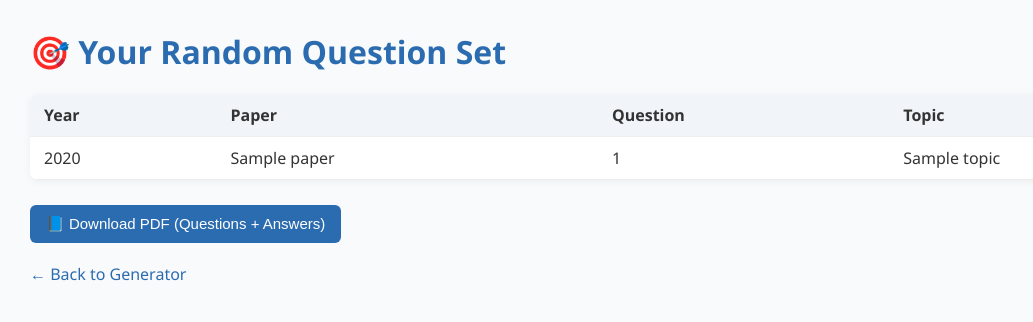
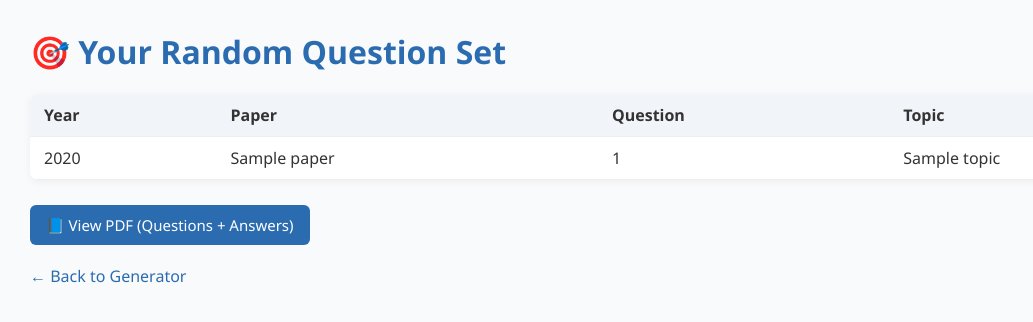
Before and after one commit to M1ntUs3r/question-generator-app, a Flask app: template templates/results.html in a window 1280 px wide. Shown: the top 322 px of the page, without its empty margins (0-1033 px from the left). Run offline with Flask 3, Linux system fonts and the light colour scheme; the template is opened without the code that fills it: most values are stand-ins (such as "Sample title", 1, 10 or a date in 2020).

Commit message:
Update results.html

```diff
--- a/templates/results.html
+++ b/templates/results.html
@@ -36,7 +36,7 @@
     .actions {
       margin-top: 25px;
     }
-    button {
+    .btn {
       background: #2b6cb0;
       color: white;
       border: none;
@@ -44,8 +44,11 @@
       border-radius: 6px;
       cursor: pointer;
       font-size: 15px;
+      text-decoration: none;
+      display: inline-block;
+      text-align: center;
     }
-    button:hover {
+    .btn:hover {
       background: #1a4e8a;
     }
     a.back {
@@ -62,7 +65,7 @@
 <body>
   <h1>🎯 Your Random Question Set</h1>
 
-  <form method="post" action="/download">
+  <form id="questions-form">
     <table>
       <thead>
         <tr>
@@ -93,10 +96,32 @@
     </table>
 
     <div class="actions">
-      <button type="submit">📘 Download PDF (Questions + Answers)</button>
+      <a id="view-pdf" class="btn" target="_blank">📘 View PDF (Questions + Answers)</a>
     </div>
   </form>
 
   <a href="/" class="back">← Back to Generator</a>
+
+  <script>
+    // Collect all question IDs and open PDF in a new tab
+    const viewBtn = document.getElementById("view-pdf");
+
+    viewBtn.addEventListener("click", function(e) {
+      e.preventDefault();
+
+      const qids = Array.from(document.querySelectorAll("input[name='qid']")).map(i => i.value);
+
+      if(qids.length === 0){
+        alert("No questions selected!");
+        return;
+      }
+
+      const params = new URLSearchParams();
+      qids.forEach(id => params.append("qid", id));
+
+      // Open PDF inline in a new tab
+      window.open("/download?" + params.toString(), "_blank");
+    });
+  </script>
 </body>
 </html>
```
